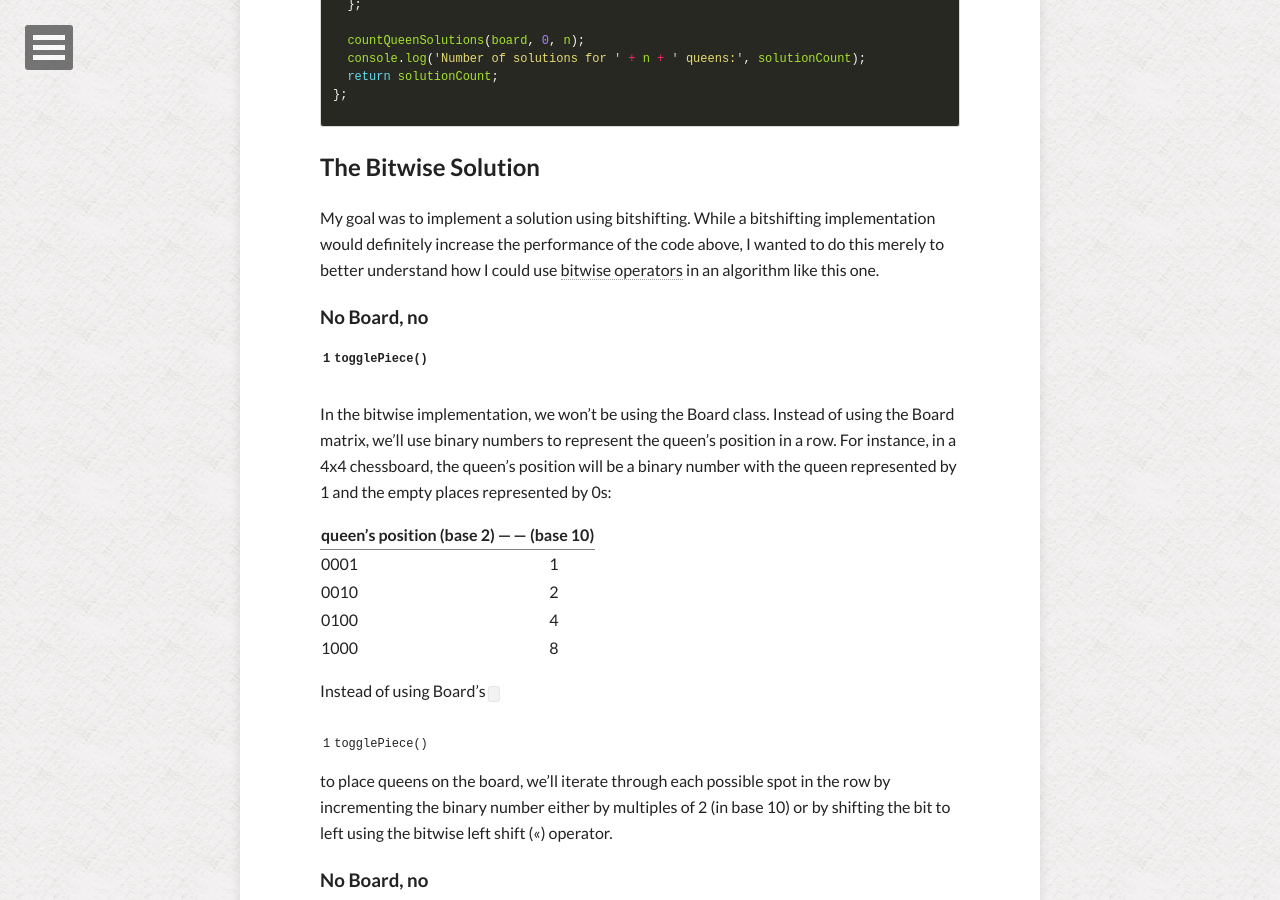
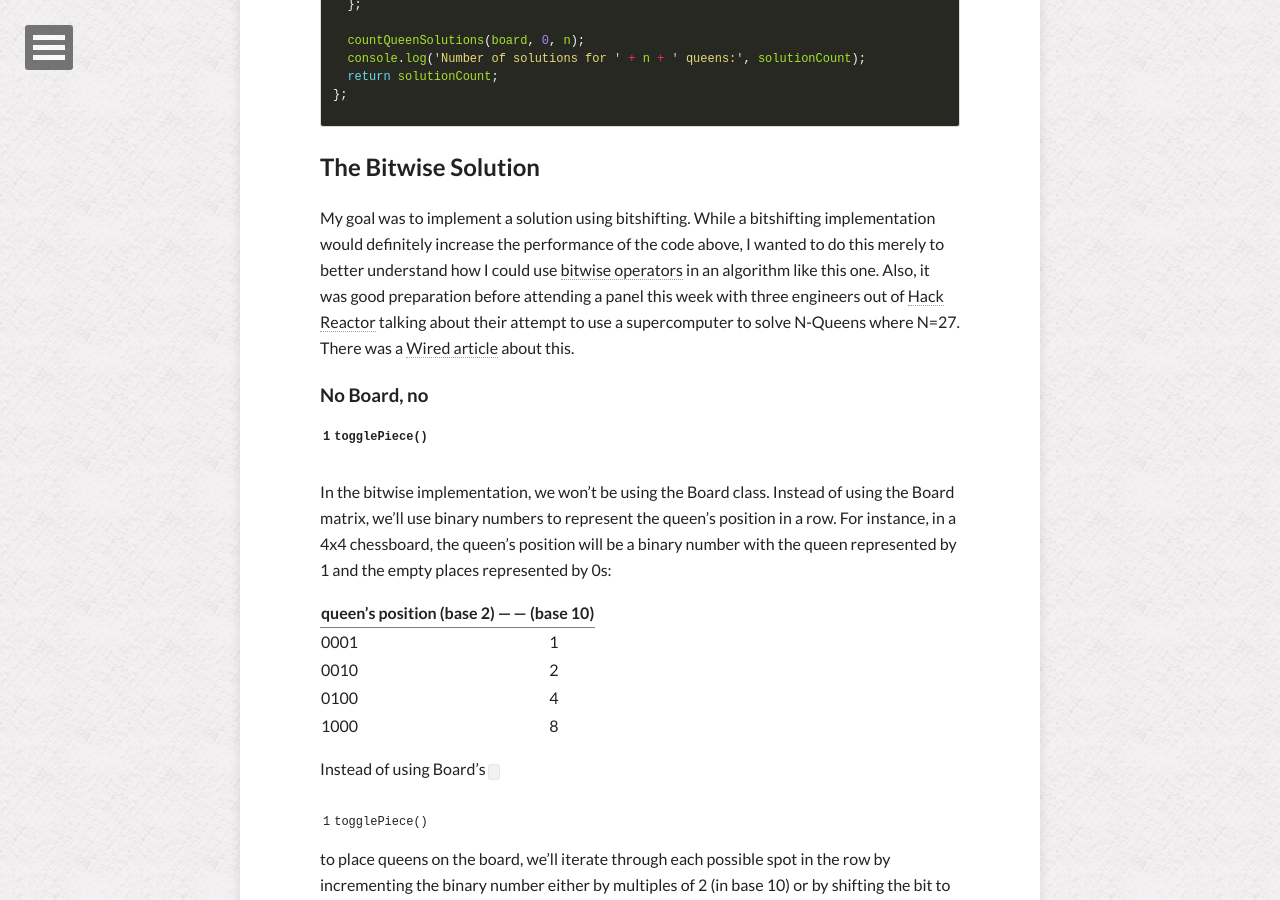
Before and after one commit to jgpettibone/jgpettibone.github.io, a Jekyll site: the page built from _posts/2014-05-08-bitwise-n-queens.md, in a window 1280 px wide and 900 px high, scrolled down 1511 px. Built offline with Jekyll 4.4.1, drawn with Linux system fonts in a browser that asks for light colours; nearby versions of some CDN libraries; comment, search, counter and statistics services are not loaded.

Commit message:
Added information about the panel and a link to the Wired article

```diff
--- a/_posts/2014-05-08-bitwise-n-queens.md
+++ b/_posts/2014-05-08-bitwise-n-queens.md
@@ -43,7 +43,7 @@ window.countNQueensSolutions = function(n){
 {% endhighlight %}
 
 ## The Bitwise Solution
-My goal was to implement a solution using bitshifting.  While a bitshifting implementation would definitely increase the performance of the code above, I wanted to do this merely to better understand how I could use [bitwise operators](https://developer.mozilla.org/en-US/docs/Web/JavaScript/Reference/Operators/Bitwise_Operators) in an algorithm like this one.
+My goal was to implement a solution using bitshifting.  While a bitshifting implementation would definitely increase the performance of the code above, I wanted to do this merely to better understand how I could use [bitwise operators](https://developer.mozilla.org/en-US/docs/Web/JavaScript/Reference/Operators/Bitwise_Operators) in an algorithm like this one.  Also, it was good preparation before attending a panel this week with three engineers out of [Hack Reactor](http://www.hackreactor.com/) talking about their attempt to use a supercomputer to solve N-Queens where N=27.  There was a [Wired article](http://www.wired.com/2013/06/43651/) about this.
 
 ### No Board, no `togglePiece()`
 In the bitwise implementation, we won't be using the Board class.  Instead of using the Board matrix, we'll use binary numbers to represent the queen's position in a row.  For instance, in a 4x4 chessboard, the queen's position will be a binary number with the queen represented by 1 and the empty places represented by 0s:
```
